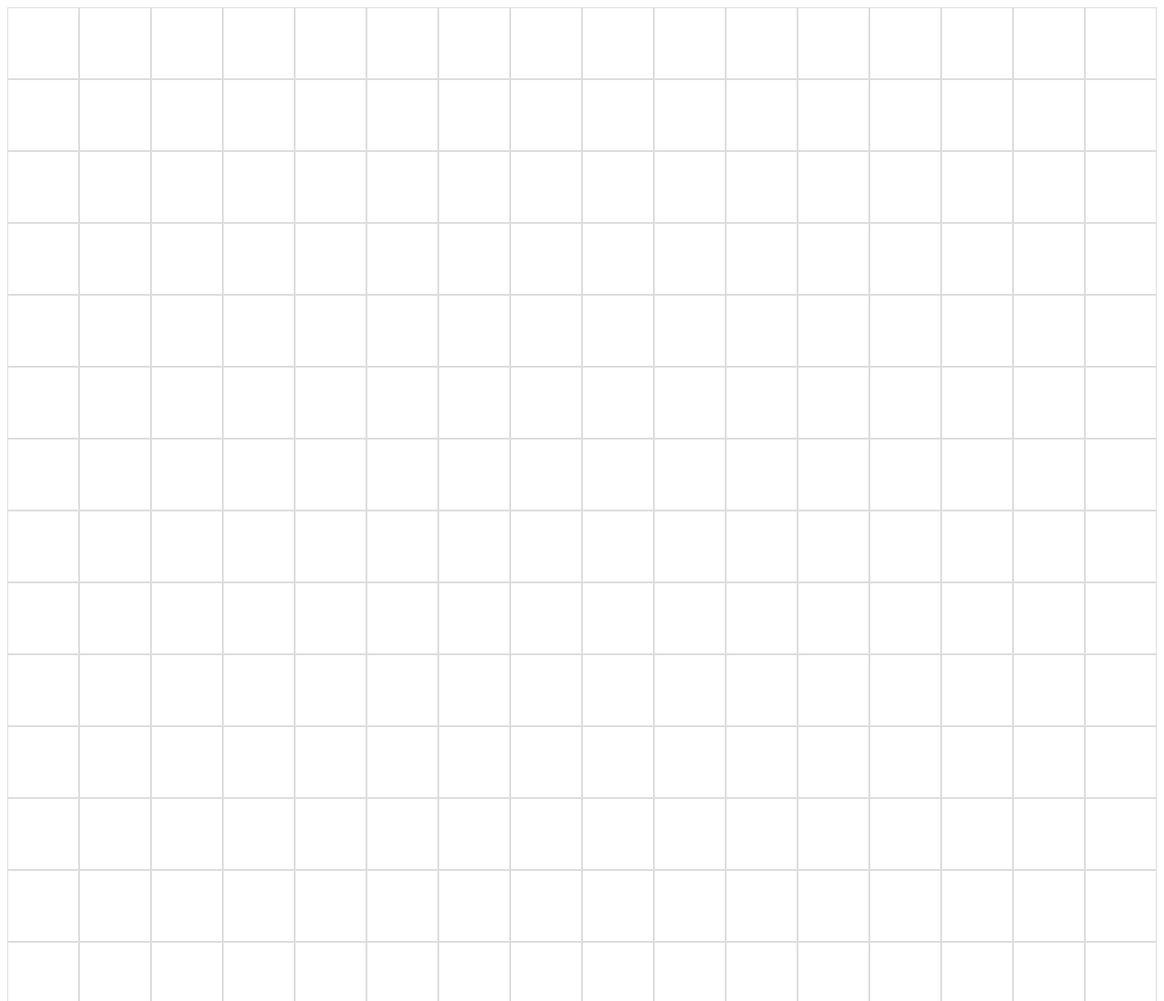
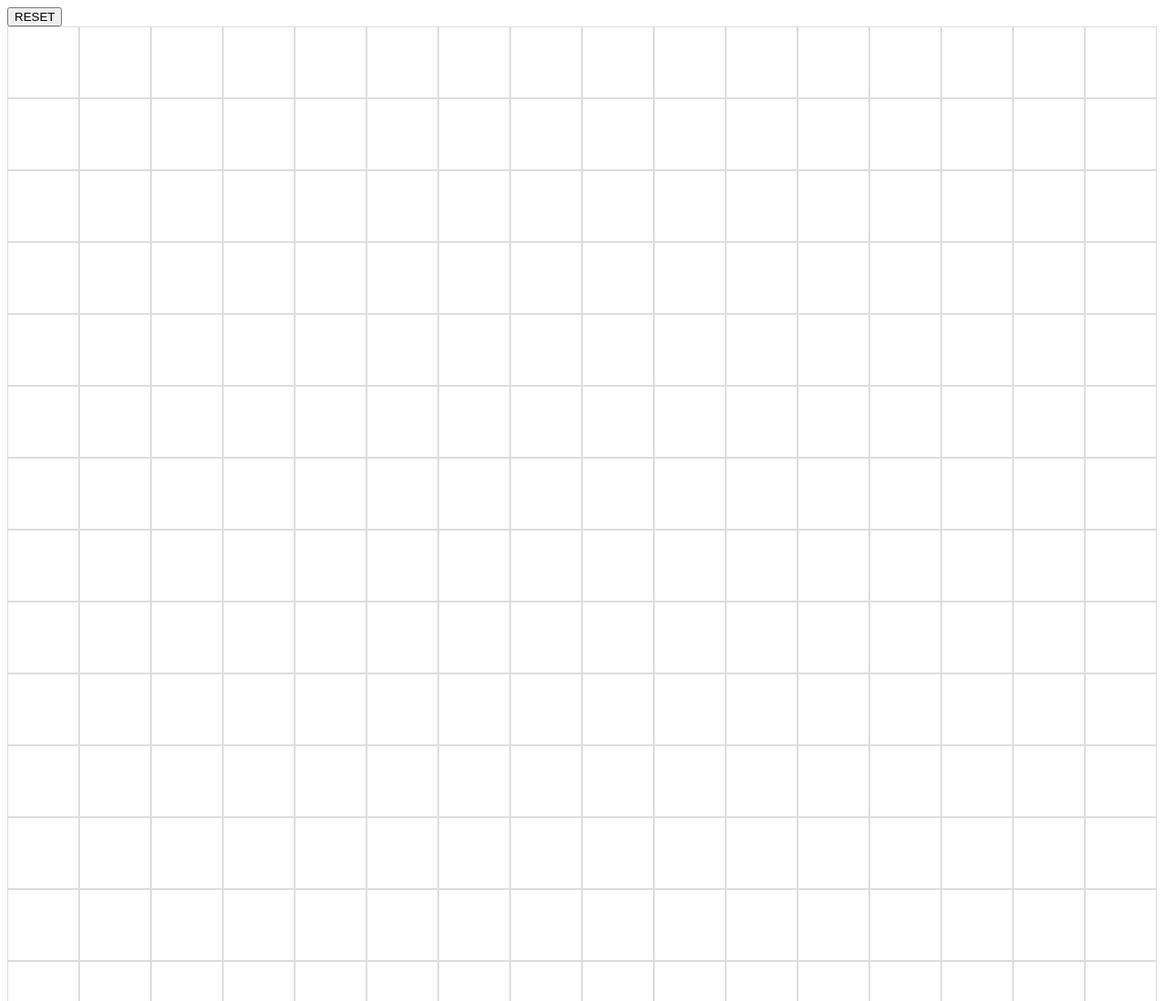
Before and after one commit to reaganrandolph1015/sketch, a plain HTML site: page index.html in a window 1280 px wide. Shown: the top 1100 px of the page at 91% size. Drawn offline with Linux system fonts and the light colour scheme.

Commit message:
Added reset button

```diff
--- a/index.html
+++ b/index.html
@@ -8,6 +8,9 @@
 </head>
 
 <body>
+    <div id="buttContainer">
+        <button id="button">RESET</button>
+    </div>
     <div id="container"></div>
     <script src="../sketch/index.js"></script>
 </body>
```
